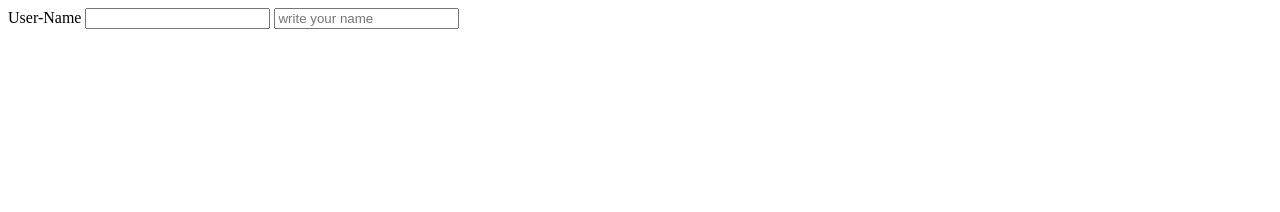
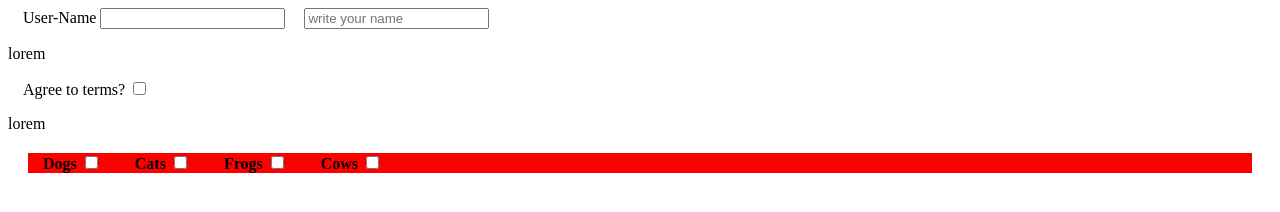
Before and after one commit to Stormy110/Digital-Crafts-Classes, a plain HTML site: page UI-API/exercises/input-exercise.html in a window 1280 px wide. Drawn offline with Linux system fonts and the light colour scheme.

Commit message:
checkbox input

```diff
--- a/UI-API/exercises/input-exercise.html
+++ b/UI-API/exercises/input-exercise.html
@@ -4,11 +4,35 @@
     <meta charset="UTF-8">
     <meta name="viewport" content="width=device-width, initial-scale=1.0">
     <title>UI-API</title>
+    <style>
+        label {
+            margin:15px;
+        }
+    </style>
 </head>
 <body>
     <label for="user-name">User-Name
         <input id="user-name" name="user-name">
     </label>
     <input placeholder="write your name">
+    <p>lorem</p>
+    <label for="terms">Agree to terms?
+        <input type="checkbox" id='terms' name='terms' value="agree">
+    </label>
+    <p>lorem</p>
+    <div id="checkbox-group" style="background:red;color:black;font-weight: bold; margin:20px;">
+        <label>Dogs
+            <input value="dogs" name="animals" type="checkbox">
+        </label>
+        <label>Cats
+            <input value="cats" name="animals" type="checkbox">
+        </label>
+        <label>Frogs
+            <input value="frogs" name="animals" type="checkbox">
+        </label>
+        <label>Cows
+            <input value="cows" name="animals" type="checkbox">
+        </label>
+    </div>
 </body>
 </html>
```
